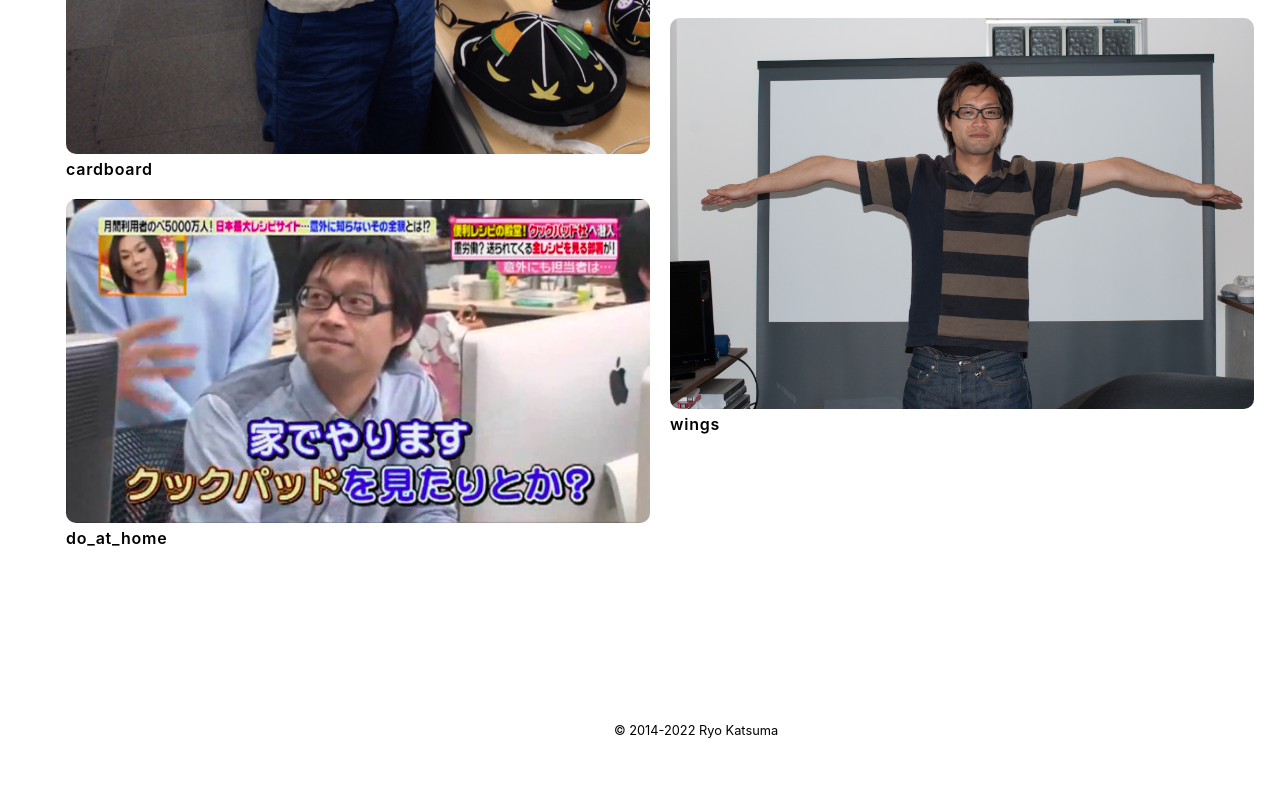
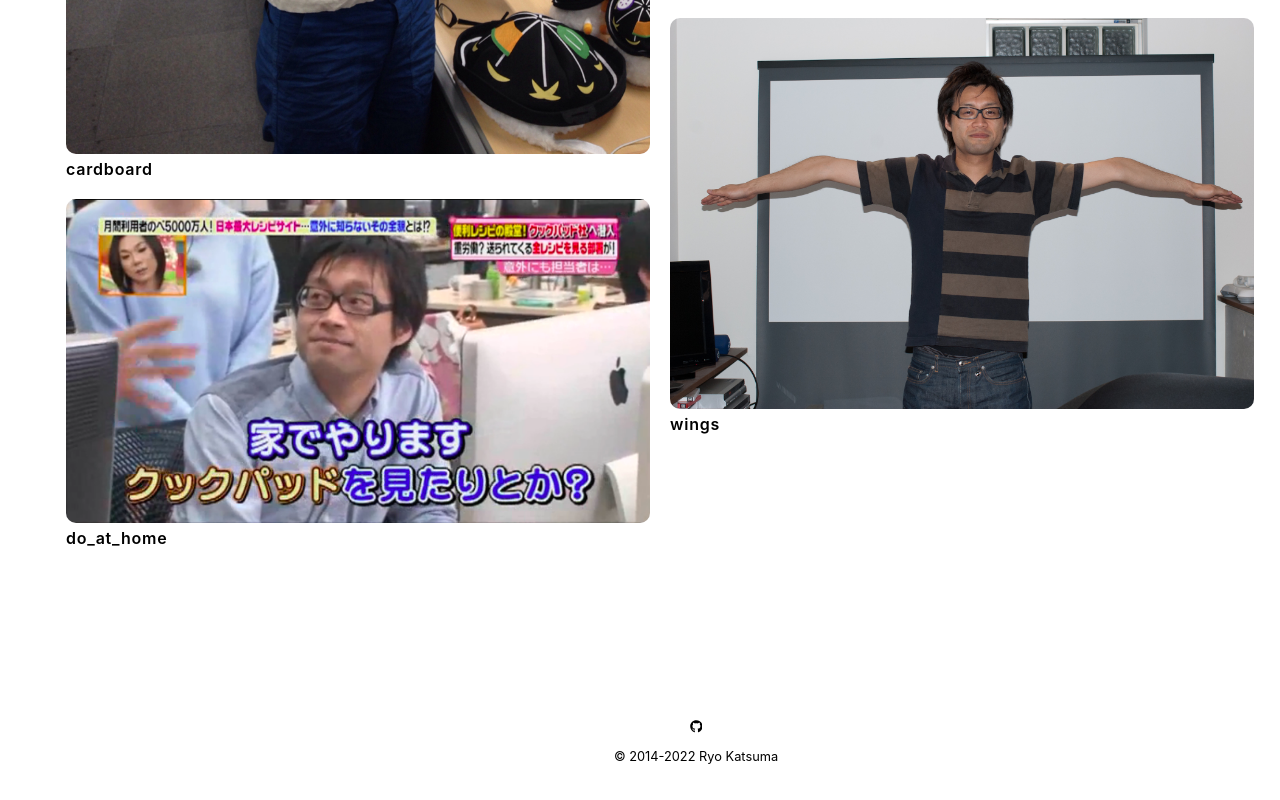
Before and after one commit to katsuma/sozai.katsuma.tv, a Next.js app: page / in a window 1280 px wide. Shown: the part 3335-4135 px from the top of the page. Before the commit the page ends 4109 px from the top, so only its background shows below. Built offline with nearby package versions, Linux system fonts and the light colour scheme.

Commit message:
Add Github repository link

```diff
--- a/src/components/Footer/index.tsx
+++ b/src/components/Footer/index.tsx
@@ -1,9 +1,14 @@
 import styles from 'src/components/Footer/Footer.module.css';
+import { FaGithub } from "react-icons/fa"
 
 export default function Footer() {
   const currentYear = (new Date()).getFullYear()
   return (
     <footer className={styles.footer}>
+      <a href="https://github.com/katsuma/sozai.katsuma.tv/">
+        <FaGithub />
+      </a>
+
       <p>© 2014-{currentYear}
       &nbsp;
       <a href="https://katsuma.tv">Ryo Katsuma</a>
```
